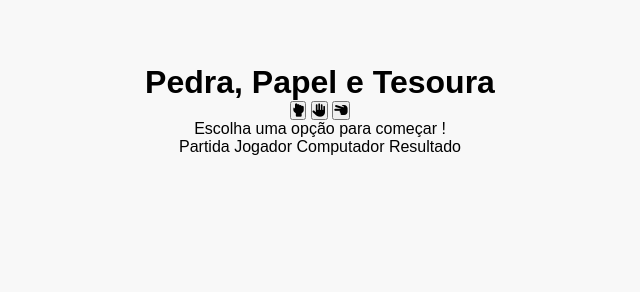
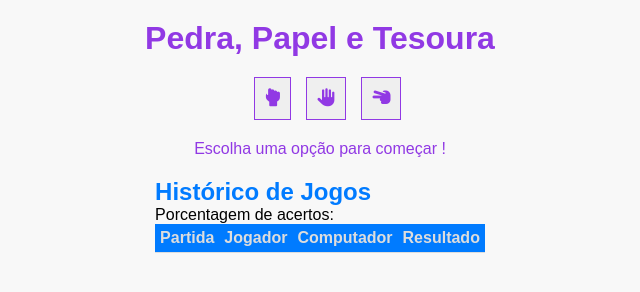
Before and after one commit to DevMalta/Pedra-Papel-Tesoura-Lagarto-Spock, a plain HTML site: page index.html in a window 1280 px wide. Shown: the whole page, without its empty margins (320-960 px from the left). Drawn offline with Linux system fonts and the light colour scheme.

Commit message:
style parcialmente pronto

```diff
--- a/index.html
+++ b/index.html
@@ -12,13 +12,13 @@
     <h1>Pedra, Papel e Tesoura</h1>
     <section class="game">
         <Button id="pedra">
-            <i class="fas fa-hand-rock icon"></i>
+            <i class="fas fa-hand-rock"></i>
         </Button>
         <Button id="papel">
-            <i class="fas fa-hand-paper icon"></i>
+            <i class="fas fa-hand-paper"></i>
         </Button>
         <Button id="tesoura">
-            <i class="fas fa-hand-scissors icon"></i>
+            <i class="fas fa-hand-scissors"></i>
         </Button>
     </section>
     <section class="resultado">
@@ -26,7 +26,9 @@
             Escolha uma opção para começar !
         </p>
     </section>
-    <section id="tabela-historico">
+    <section class="historico">
+        <h2>Histórico de Jogos</h2>
+        <table id="tabela-historico">
             <thead>
                 <tr>
                     <th>Partida</th>
@@ -38,6 +40,8 @@
             <tbody>
                 <!-- Linhas gerdadas dinâmicamente -->
             </tbody>
+            <p>Porcentagem de acertos: <span id="porcentagem-acertos"0%></span></p>
+        </table>
     </section>
 
 
--- a/style.css
+++ b/style.css
@@ -10,5 +10,61 @@ body{
     flex-direction: column;
     align-items: center;
     background-color: #f8f8f8;
-    padding: 5%;
+    padding: 20px;
 }
+
+h1 {
+    text-align: center;
+    margin-bottom: 20px;
+    color: #9139e4;
+}
+
+.game {
+    display: flex;
+    justify-content: space-between;
+    margin-bottom: 20px;
+}
+
+button {
+    font-size: 18px;
+    padding: 10px;
+    cursor: pointer;
+    border: 1px solid #9139e4;
+    margin-left: 15px;
+    color: #9139e4;
+    transform: scale(1);
+    transition: all 0.6s ease-in-out;
+}
+
+button:hover {
+    background-color: #9139e4;
+    color: #ffffff;
+    transform: scale(1.5);
+}
+
+.resultado {
+    margin-bottom: 20px;
+    color: #9139e4;
+}
+
+table{
+    width: 100%;
+    border-collapse: collapse;
+    margin-bottom: 10px;
+}
+
+th, td {
+    padding: 5px;
+    text-align: center;
+    border-bottom: 1px solid #ddd;
+}
+
+th {
+    background-color: #007bff;
+    color: #ddd;
+
+}
+
+h2 {
+    color: #007bff;
+}
```
Lines whose indentation alone changed are shown as unchanged.
